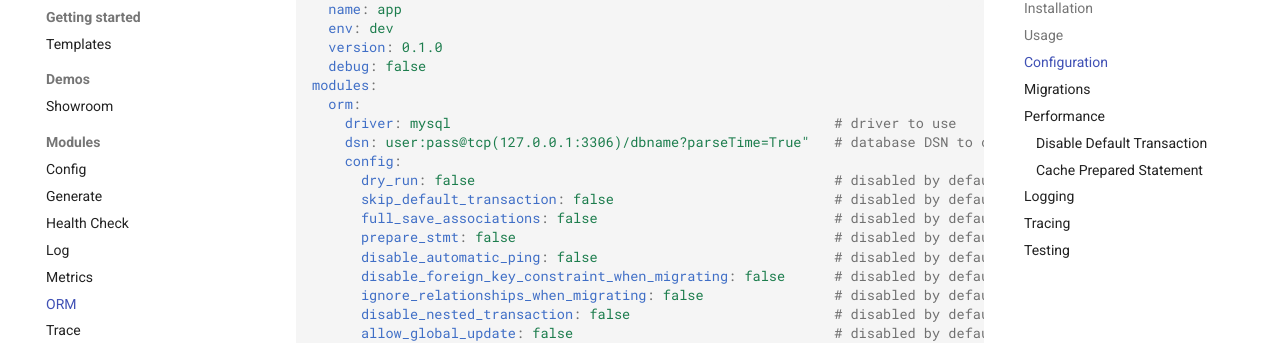
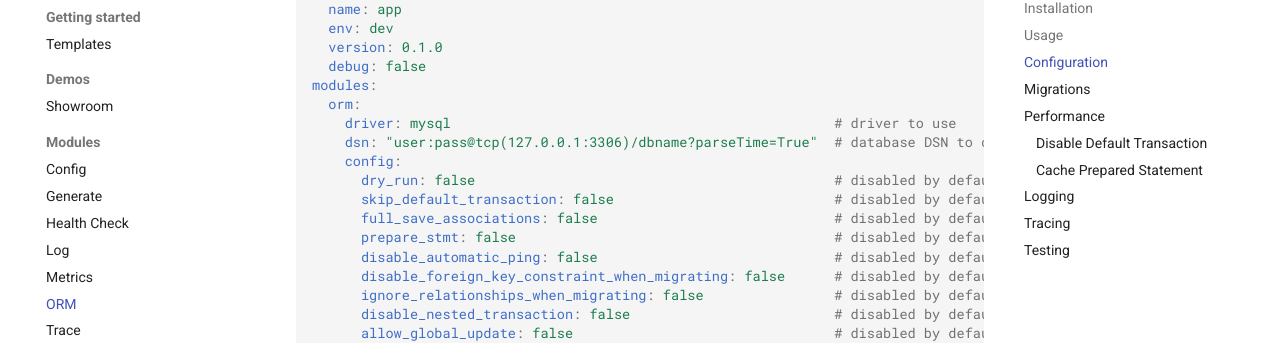
Before and after one commit to ankorstore/yokai, an MkDocs documentation site: the page built from docs/modules/fxorm.md, in a window 1280 px wide and 900 px high, scrolled down 2991 px. Shown: the part 127-470 px from the top of the window. Built offline with MkDocs 1.6.1 and Material for MkDocs 9.7.7, drawn with Linux system fonts in a browser that asks for light colours; comment, search, counter and statistics services are not loaded.

Commit message:
doc(main): Added documentation (#66)

```diff
--- a/docs/modules/fxorm.md
+++ b/docs/modules/fxorm.md
@@ -145,7 +145,7 @@ app:
 modules:
   orm:
     driver: mysql                                               # driver to use
-    dsn: user:pass@tcp(127.0.0.1:3306)/dbname?parseTime=True"   # database DSN to connect to
+    dsn: "user:pass@tcp(127.0.0.1:3306)/dbname?parseTime=True"  # database DSN to connect to
     config:
       dry_run: false                                            # disabled by default
       skip_default_transaction: false                           # disabled by default
```
